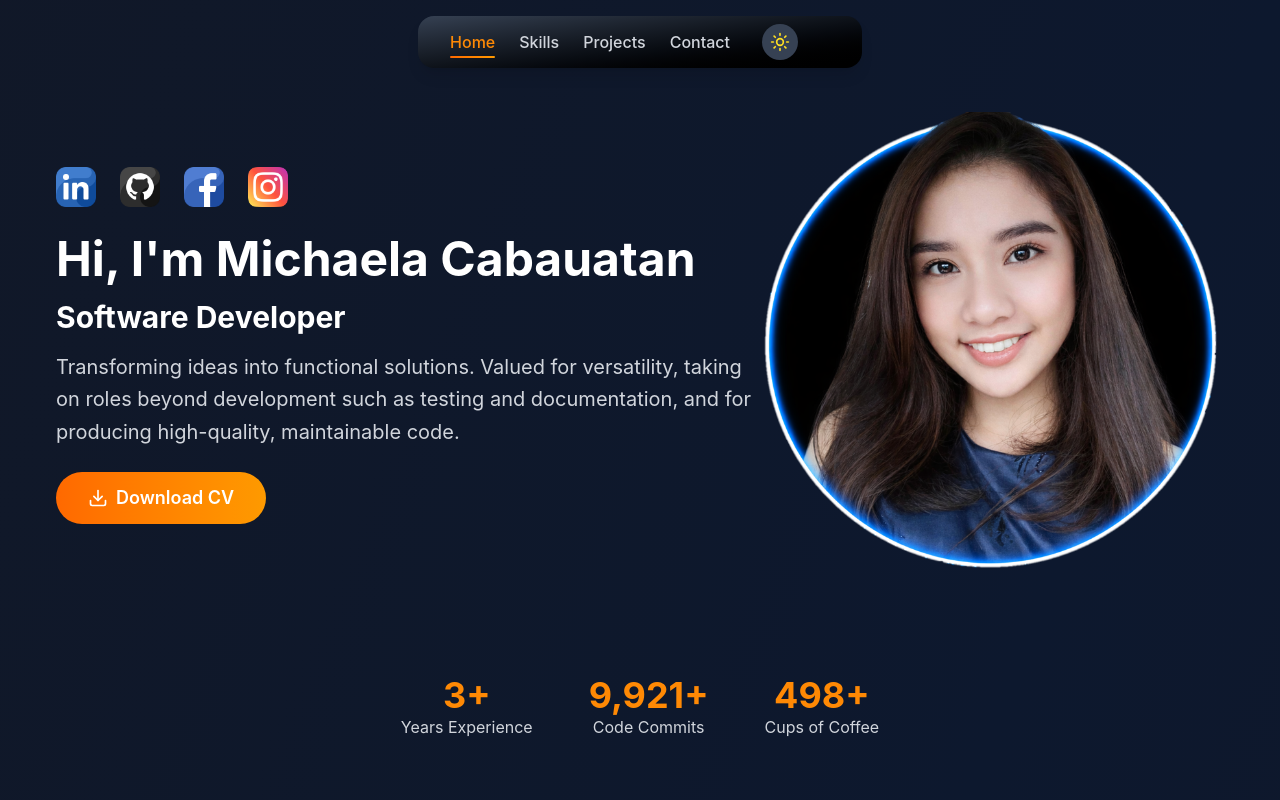
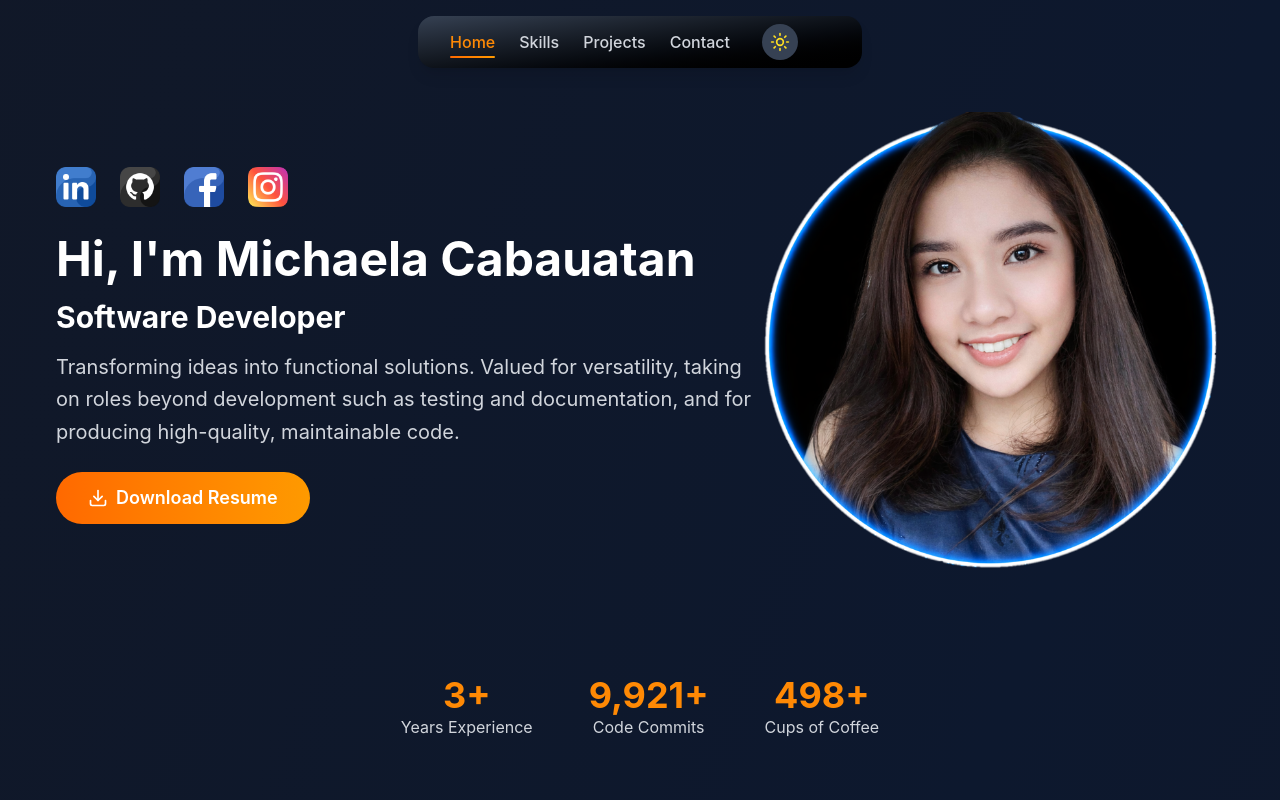
Before and after one commit to mrdcabauatan/personal-portfolio, a React (Vite) app: page / in a window 1280 px wide. Shown: the top 800 px of the page. Built offline with nearby package versions, Linux system fonts and the light colour scheme.

Commit message:
Download resume button
change download resume button label

```diff
--- a/src/components/Home.jsx
+++ b/src/components/Home.jsx
@@ -106,7 +106,7 @@ const Home = ({ darkMode }) => {
               maintainable code.
             </p>
 
-            {/* Button - CV Download */}
+            {/* Button - Resume Download */}
             <div className="w-full pt-1 sm:pt-1">
               <div
                 className="flex flex-col sm:flex-row justify-center lg:justify-start gap-3 sm:gap-4"
@@ -118,7 +118,7 @@ const Home = ({ darkMode }) => {
                 className="w-full sm:w-auto inline-flex items-center justify-center text-white bg-linear-to-r from-orange-500 to-amber-500 border-0 py-3 px-6 sm:px-8 hover:shadow-[0_0_40px_rgb(255,165,0,0.7)] rounded-full text-base sm:text-lg font-semibold transition-all duration-300 transform"
                 >
                   <DownloadIcon className="w-4 h-4 sm:h-5 sm:w-5 mr-2" />
-                  Download CV
+                  Download Resume
                 </button>
               </div>
             </div>
```
